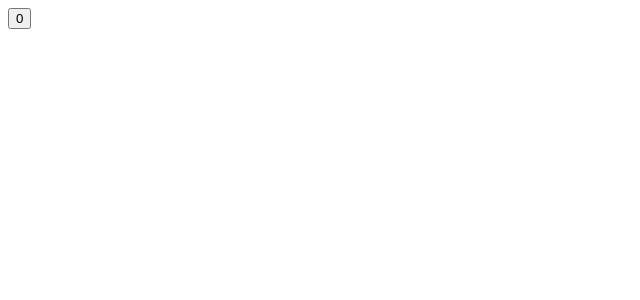
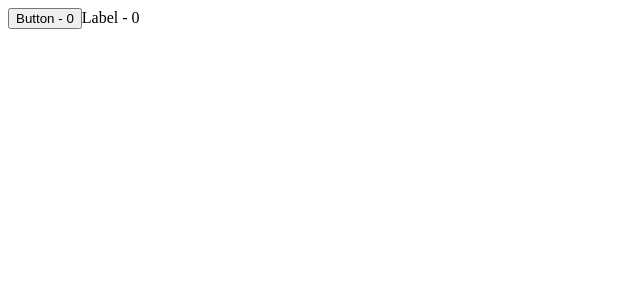
Before and after one commit to kennycrosby/es6-react-webpack, a React app: page / in a window 1280 px wide. Shown: the top 300 px of the page, without its empty margins (0-640 px from the left). Built offline with nearby package versions, Linux system fonts and the light colour scheme.

Commit message:
Higher order components

```diff
--- a/App.js
+++ b/App.js
@@ -1,36 +1,50 @@
 import React from 'react';
 import ReactDOM from 'react-dom';
 
-class App extends React.Component {
+let Mixin = InnerComponent => class extends React.Component {
 	constructor() {
 		super();
-		this.state = { increasing : false };
+		this.state = { val:0 };
 	}
 	update() {
-		ReactDOM.render(
-			<App val={this.props.val+1} />,
-			document.getElementById('app')
-		);
+		this.setState({ val: this.state.val+1 });
 	}
-	componentWillReceiveProps(nextProps) {
-		this.setState({ increasing: nextProps.val > this.props.val });
+	componentDidMount() {
+		console.log('mounted');
 	}
-	shouldComponentUpdate(nextProps, nextState) {
-		return nextProps.val % 5 === 0;
-	}
-	componentDidUpdate(prevProps, prevState) {
-		console.log('prevProps', prevProps);
+	componentWillMount() {
+		console.log('will mount');
 	}
 	render() {
-		console.log(this.state.increasing);
+		return <InnerComponent
+			update={this.update.bind(this)}
+			{...this.state}
+			{...this.props} />
+	}
+}
+
+const Button = (props) => <button
+							onClick={props.update}>
+							{props.txt} - {props.val}
+						  </button>
+
+const Label = (props) => <label
+							onMouseMove={props.update}>
+							{props.txt} - {props.val}
+						  </label>
+
+let ButtonMixed = Mixin(Button);
+let LabelMixed = Mixin(Label);
+
+class App extends React.Component {
+	render() {
 		return (
-			<button onClick={this.update.bind(this)}>
-				{this.props.val}
-			</button>
+			<div>
+				<ButtonMixed txt="Button" />
+				<LabelMixed txt="Label" />
+			</div>
 		);
 	}
 }
 
-App.defaultProps = { val: 0 }
-
 export default App
```
